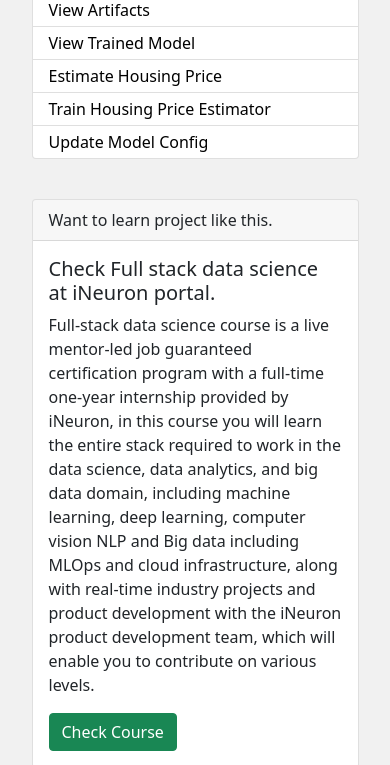
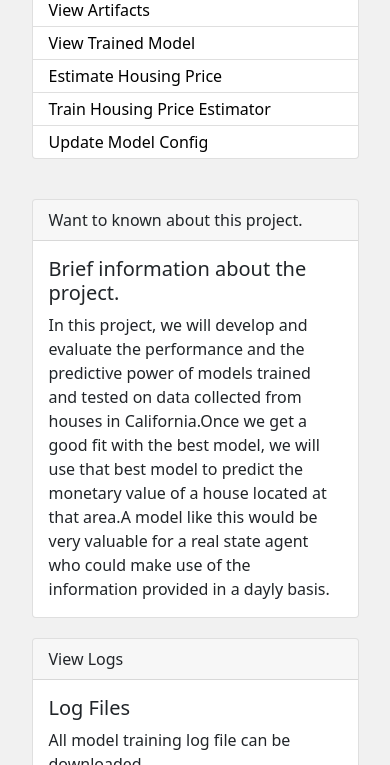
Before and after one commit to Sayantan40/Machine_Learning_Project, a Flask app: page / in a window 390 px wide. Shown: the part 96-861 px from the top of the page. Run offline with Flask 2, Linux system fonts and the light colour scheme; some libraries are stand-ins or nearby versions.

Commit message:
Update index.html

```diff
--- a/templates/index.html
+++ b/templates/index.html
@@ -14,19 +14,17 @@
             <div class="col-md-8">
         <div class="card">
             <div class="card-header">
-                Want to learn project like this.
+                Want to known about this project.
             </div>
             <div class="card-body">
 
-                <h5 class="card-title">Check Full stack data science at iNeuron portal.</h5>
-                <p class="card-text">Full-stack data science course is a live mentor-led job guaranteed certification program with a full-time one-year internship provided by iNeuron, in this course you will learn the entire stack required to work in the data science, data analytics, and big data domain, including machine learning, deep learning, computer vision NLP and Big data including MLOps and cloud infrastructure, along with real-time industry projects and product development with the iNeuron product development team, which will enable you to contribute on various levels.</p>
-                <a class="btn btn-success" target="_blank" href="https://courses.ineuron.ai/Full-Stack-Data-Science-Bootcamp?campaign=affiliate&coupon_code=FZYHXMNX">Check Course</a>
+                <h5 class="card-title">Brief information about the project.</h5>
+                <p class="card-text">In this project, we will develop and evaluate the performance and the predictive power of models trained and tested on data collected from houses in California.Once we get a good fit with the best model, we will use that best model to predict the monetary value of a house located at that area.A model like this would be very valuable for a real state agent who could make use of the information provided in a dayly basis.</p>
+
             </div>
         </div>
         </div>
-        <div class="col-md-4">
-            <iframe  style = "width:100%;height:100%" src="https://www.youtube.com/embed/42IQIKMSukY" title="YouTube video player" frameborder="0" allow="accelerometer; autoplay; clipboard-write; encrypted-media; gyroscope; picture-in-picture" allowfullscreen></iframe>
-            </div>
+
 
 
         </div>
```
